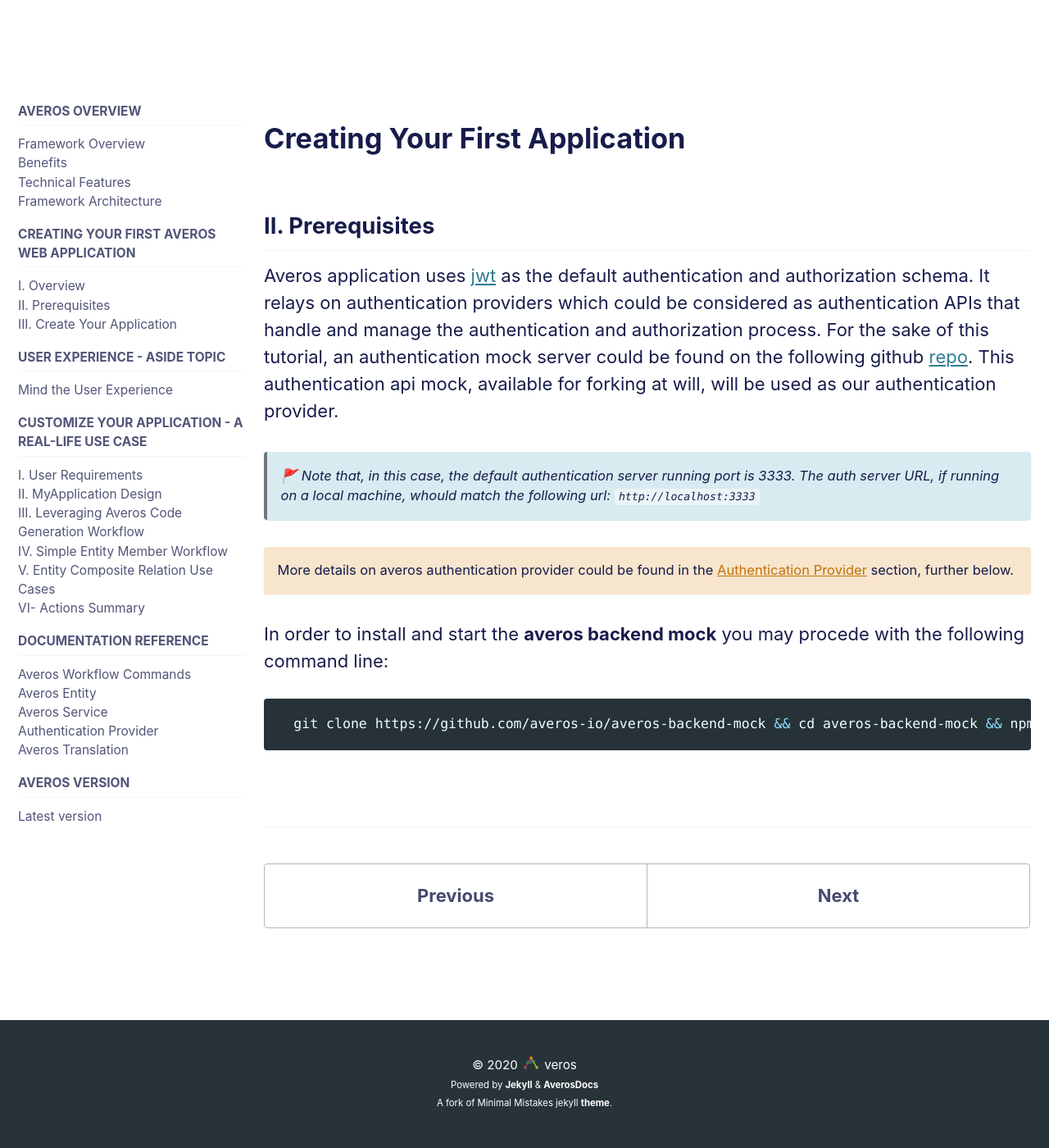
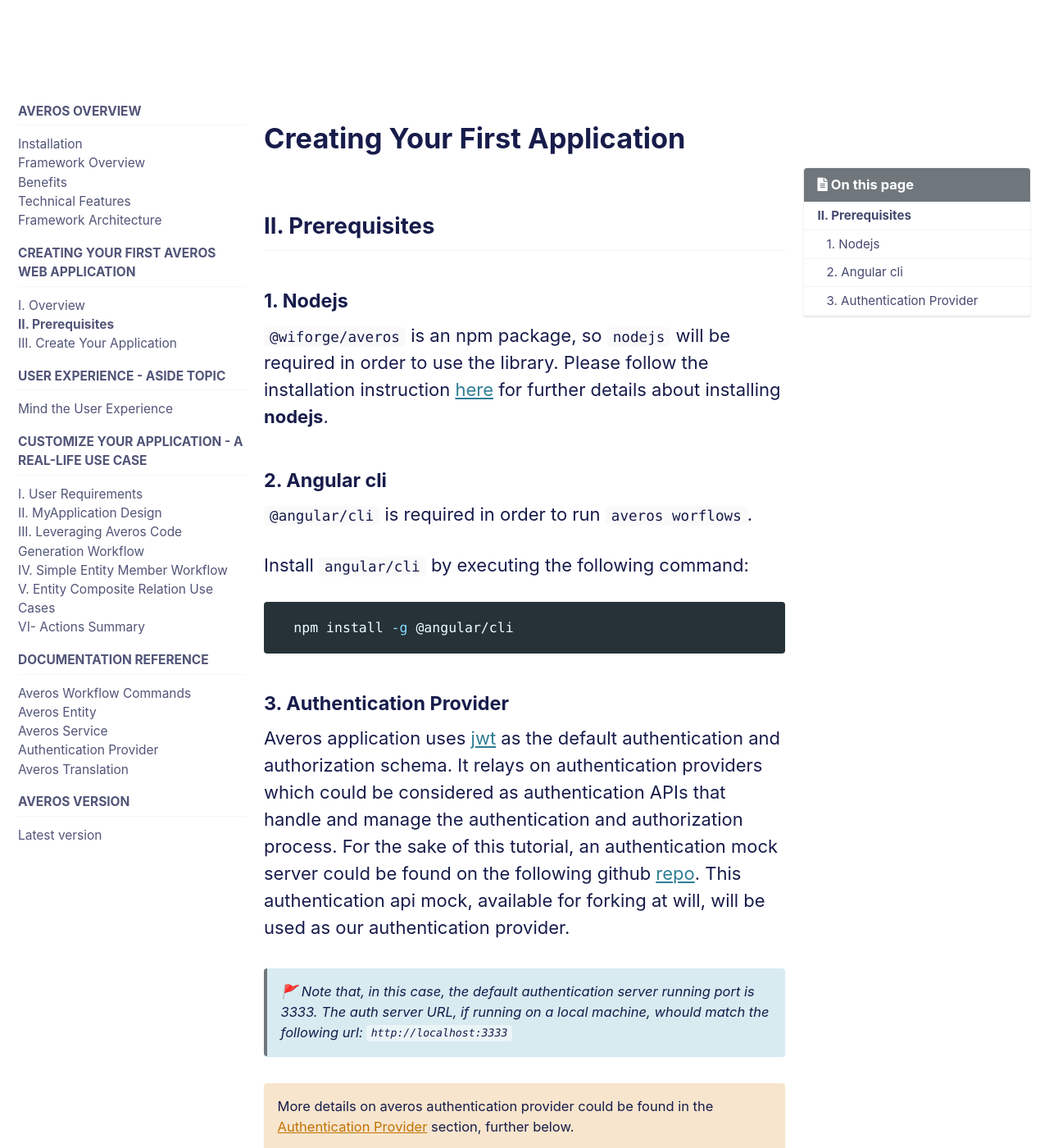
Before and after one commit to averos-io/averos-io.github.io, a Jekyll site: the page built from _docs/1.1.8/05.2-prerequisites.md, in a window 1280 px wide and 1400 px high. Shown: the whole window at 82% size. Built offline with Jekyll 4.4.1, drawn with Linux system fonts in a browser that asks for light colours; cached includes are drawn as plain includes.

Commit message:
updated doc

````diff
--- a/_docs/1.1.8/05.2-prerequisites.md
+++ b/_docs/1.1.8/05.2-prerequisites.md
@@ -1,23 +1,40 @@
 ---
 title: "Creating Your First Application"
-permalink: /docs/1.1.8/prerequisite/
-excerpt: "prerequisite"
-toc: false
-classes: wide
+permalink: /docs/1.1.8/prerequisites/
+excerpt: "prerequisites"
+toc: true
 ---
 
 ## **II. Prerequisites**
 
+#### **1. Nodejs**
+
+`@wiforge/averos` is an npm package, so `nodejs` will be required in order to use the library.
+Please follow the installation instruction [here](https://nodejs.org/ "Nodejs") for further details about installing **nodejs**.
+
+
+#### **2. Angular cli**
+
+ `@angular/cli` is required in order to run `averos worflows`.
+
+ Install `angular/cli` by executing the following command:
+
+ ```bash
+  npm install -g @angular/cli
+ ```
+
+#### **3. Authentication Provider**
+
 Averos application uses [jwt](https://jwt.io "JSON Web Token") as the default authentication and authorization schema. It relays on authentication providers which could be considered as authentication APIs that handle and manage
 the authentication and authorization process.
-For the sake of this tutorial, an authentication mock server could be found on the following github [repo](https://github.com/averos-io/averos-backend-mock "Averos Backend Mock").
+For the sake of this tutorial, an authentication mock server could be found on the following github [repo](https://github.com/averos-io/averos-backend-mock | relative_url"Averos Backend Mock").
 This authentication api mock, available for forking at will, will be used as our authentication provider.
 
 >🚩 Note that, in this case, the default authentication server running port is 3333. The auth server URL, if running on a local machine, whould match the following url: `http://localhost:3333`
 {: .notice--info}
 
 
-More details on averos authentication provider could be found in the [Authentication Provider](#iv--authentication-provider "Authentication Provider") section, further below.
+More details on averos authentication provider could be found in the [Authentication Provider]({{"/docs/1.1.8/reference-authentication-provider/" | relative_url}} "Authentication Provider") section, further below.
 {: .notice--warning}
 
 In order to install and start the **averos backend mock** you may procede with the following command line:
@@ -25,3 +42,4 @@
 ```bash
   git clone https://github.com/averos-io/averos-backend-mock && cd averos-backend-mock && npm install && npm start
  ```
+<br/>
--- a/_sass/averos-io/_utilities.scss
+++ b/_sass/averos-io/_utilities.scss
@@ -602,7 +602,7 @@
   user-select: none;
   }
 
-p {
+p, strong, code {
   -webkit-user-select: text;
   -khtml-user-select: text;
   -moz-user-select: text;
````
Also changed, not shown: _data/navigation.yml (+2 -19 lines), _docs/1.1.8/00-installation.md (added, +25 -0 lines), _docs/1.1.8/05.1-overview.md (+1 -1 lines), _docs/1.1.8/05.3-create-your-application.md (+4 -2 lines).
